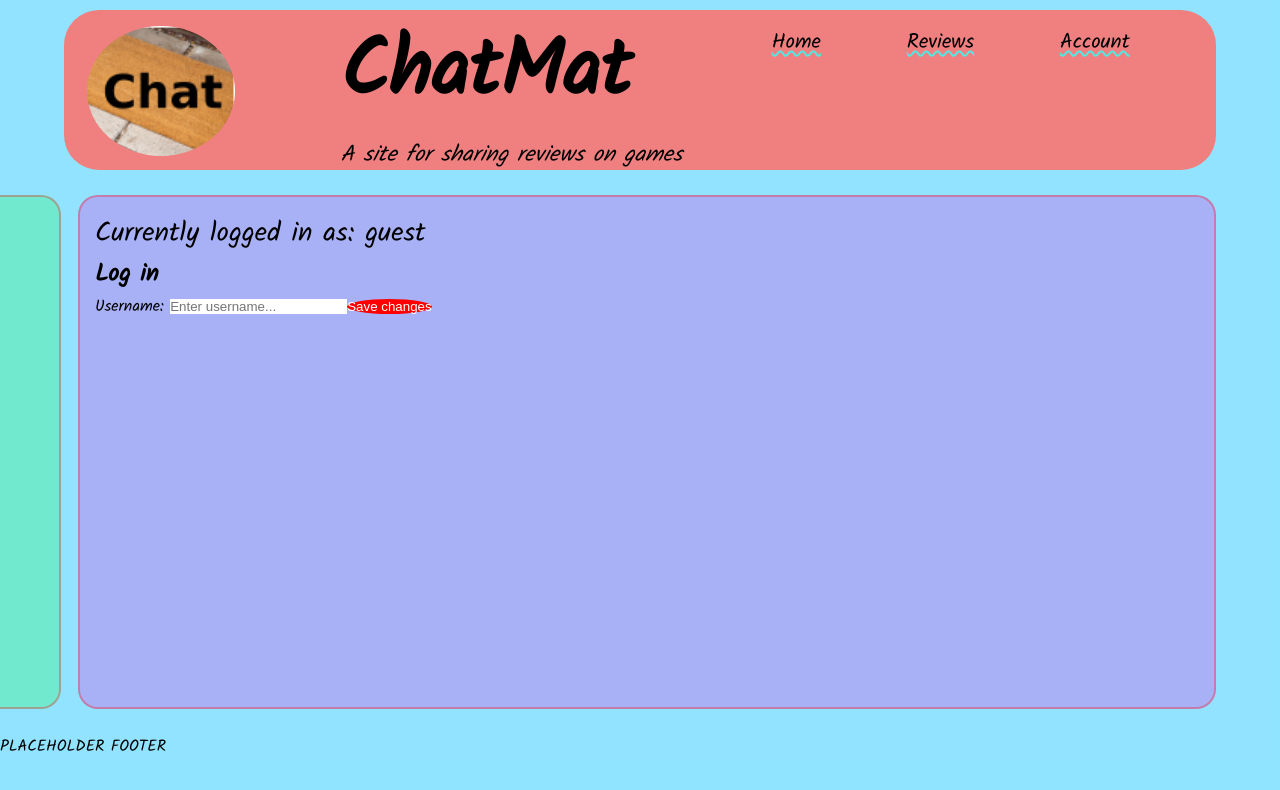
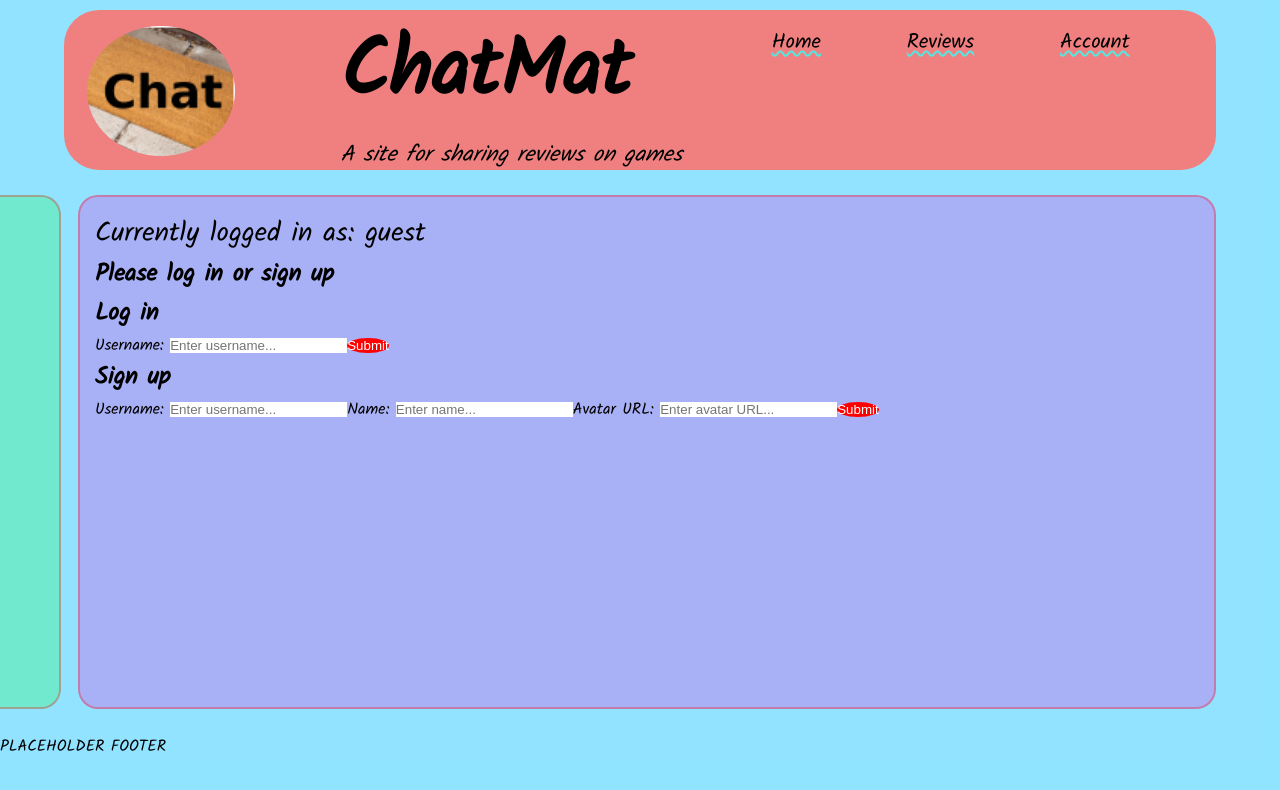
Before and after one commit to steve2116/fe-nc-games, a React (Vite) app: page /account in a window 1280 px wide. Shown: the top 790 px of the page. Built offline with nearby package versions, Linux system fonts and the light colour scheme.

Commit message:
Able to create account as well as login now

```diff
--- a/src/components/AccountInfo.jsx
+++ b/src/components/AccountInfo.jsx
@@ -6,20 +6,50 @@ import utils from "../utils/AccountInfo.js";
 export default function AccountInfo() {
     const { user, setUser } = useContext(userContext);
 
-    const [username, setUsername] = useState("");
+    const [lUsername, setLUsername] = useState("");
+    const [sUsername, setSUsername] = useState("");
+    const [sName, setSName] = useState("");
+    const [sAvatar, setSAvatar] = useState("");
     const [loading, setLoading] = useState(false);
 
-    function handleSubmit(event) {
+    function handleLogin(event) {
         event.preventDefault();
         setLoading(true);
         utils
-            .getUserByUsername(username)
+            .getUserByUsername(lUsername)
             .then((user) => {
                 setUser(user);
-                setUsername("");
+                setLUsername("");
             })
             .catch(() => setUser({ username: "guest" }))
             .then(() => setLoading(false));
+    }
+
+    function handleSignup(event) {
+        event.preventDefault();
+        setLoading(true);
+        const checkAvatar =
+            /^(?:(?:(?:https?|ftp):)?\/\/)(?:\S+(?::\S*)?@)?(?:(?!(?:10|127)(?:\.\d{1,3}){3})(?!(?:169\.254|192\.168)(?:\.\d{1,3}){2})(?!172\.(?:1[6-9]|2\d|3[0-1])(?:\.\d{1,3}){2})(?:[1-9]\d?|1\d\d|2[01]\d|22[0-3])(?:\.(?:1?\d{1,2}|2[0-4]\d|25[0-5])){2}(?:\.(?:[1-9]\d?|1\d\d|2[0-4]\d|25[0-4]))|(?:(?:[a-z0-9\u00a1-\uffff][a-z0-9\u00a1-\uffff_-]{0,62})?[a-z0-9\u00a1-\uffff]\.)+(?:[a-z\u00a1-\uffff]{2,}\.?))(?::\d{2,5})?(?:[/?#]\S*)?$/i.test(
+                sAvatar
+            );
+        utils
+            .createUser({
+                username: sUsername,
+                name: sName,
+                avatar_url: checkAvatar ? sAvatar : undefined,
+            })
+            .then((user) => {
+                setUser(user);
+                setSUsername("");
+                setSName("");
+                setSAvatar("");
+            })
+            .catch(() => setUser({ username: "guest" }))
+            .then(() => setLoading(false));
+    }
+
+    function hC(event, setFunc) {
+        setFunc(event.target.value);
     }
 
     return (
@@ -28,17 +58,53 @@ export default function AccountInfo() {
             {(() => {
                 if (user.username === "guest") {
                     return (
-                        <form onSubmit={handleSubmit}>
+                        <>
+                            <h2>Please log in or sign up</h2>
+                            <form onSubmit={handleLogin}>
                                 <h2>Log in</h2>
-                            <label htmlFor="login-username">Username: </label>
+                                <label htmlFor="login-username">
+                                    Username:{" "}
+                                </label>
                                 <input
                                     id="login-username"
-                                value={username}
-                                onChange={(e) => setUsername(e.target.value)}
+                                    value={lUsername}
+                                    onChange={(e) => hC(e, setLUsername)}
                                     placeholder="Enter username..."
                                 />
-                            <button type="submit">Save changes</button>
+                                <button type="submit">Submit</button>
                             </form>
+                            <form onSubmit={handleSignup}>
+                                <h2>Sign up</h2>
+                                <label htmlFor="signup-username">
+                                    Username:{" "}
+                                </label>
+                                <input
+                                    id="signup-username"
+                                    value={sUsername}
+                                    onChange={(e) => hC(e, setSUsername)}
+                                    placeholder="Enter username..."
+                                    required
+                                />
+                                <label htmlFor="signup-name">Name: </label>
+                                <input
+                                    id="signup-name"
+                                    value={sName}
+                                    onChange={(e) => hC(e, setSName)}
+                                    placeholder="Enter name..."
+                                    required
+                                />
+                                <label htmlFor="signup-avatar">
+                                    Avatar URL:{" "}
+                                </label>
+                                <input
+                                    id="signup-avatar"
+                                    value={sAvatar}
+                                    onChange={(e) => hC(e, setSAvatar)}
+                                    placeholder="Enter avatar URL..."
+                                />
+                                <button type="submit">Submit</button>
+                            </form>
+                        </>
                     );
                 } else {
                     return (
--- a/src/components/SingleReview.jsx
+++ b/src/components/SingleReview.jsx
@@ -57,6 +57,7 @@ export default function SingleReview() {
                     {login ? <p>Log in to vote</p> : ""}
                     <div className="scorebar">
                         <button
+                            type="button"
                             onClick={() => {
                                 scoreChange(1);
                             }}
@@ -79,6 +80,7 @@ export default function SingleReview() {
                                   (Array.isArray(posNeg) ? posNeg[0] : posNeg)}
                         </p>
                         <button
+                            type="button"
                             onClick={() => {
                                 scoreChange(-1);
                             }}
--- a/src/utils/AccountInfo.js
+++ b/src/utils/AccountInfo.js
@@ -4,4 +4,8 @@ const getUserByUsername = (username) => {
     return API.get(`/users/${username}`).then(({ data }) => data.user);
 };
 
-export default { getUserByUsername };
+const createUser = (user) => {
+    return API.post("/users", user).then(({ data }) => data.user);
+};
+
+export default { getUserByUsername, createUser };
```
Lines whose indentation alone changed are shown as unchanged.
